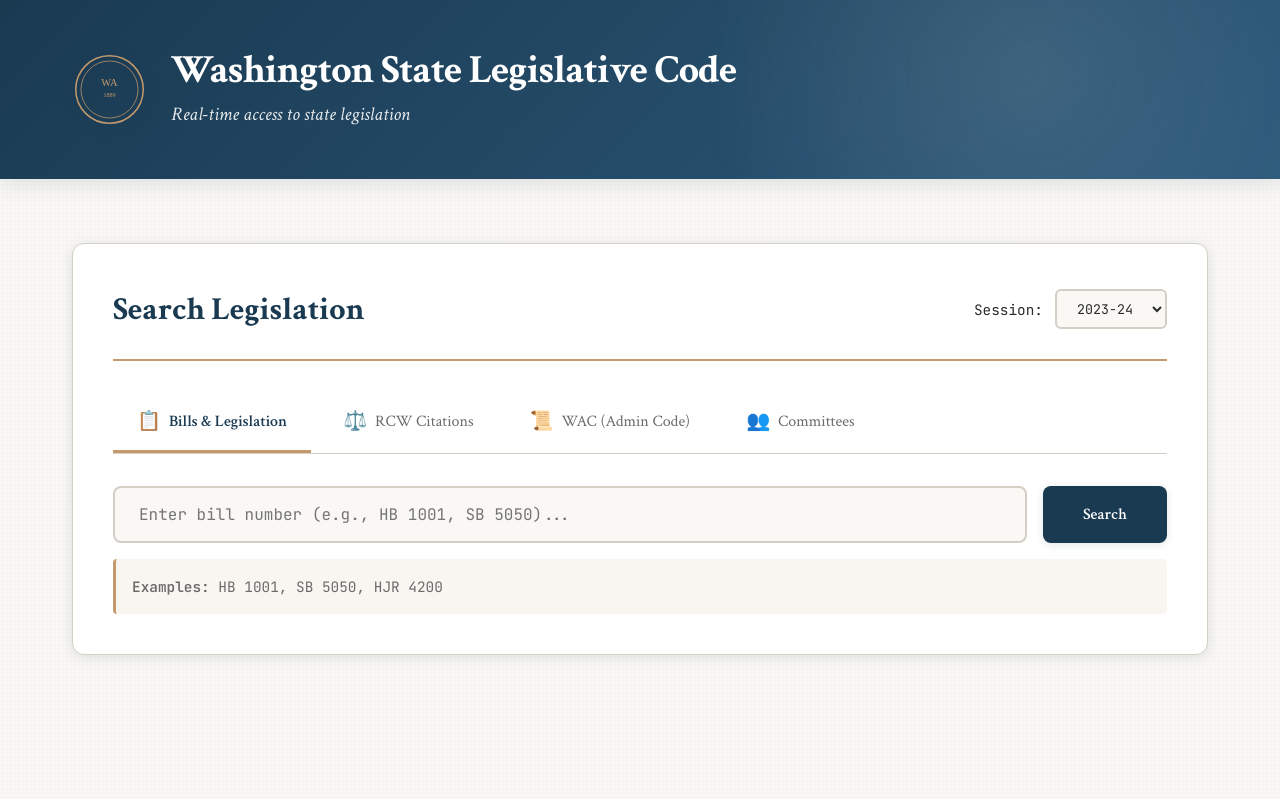
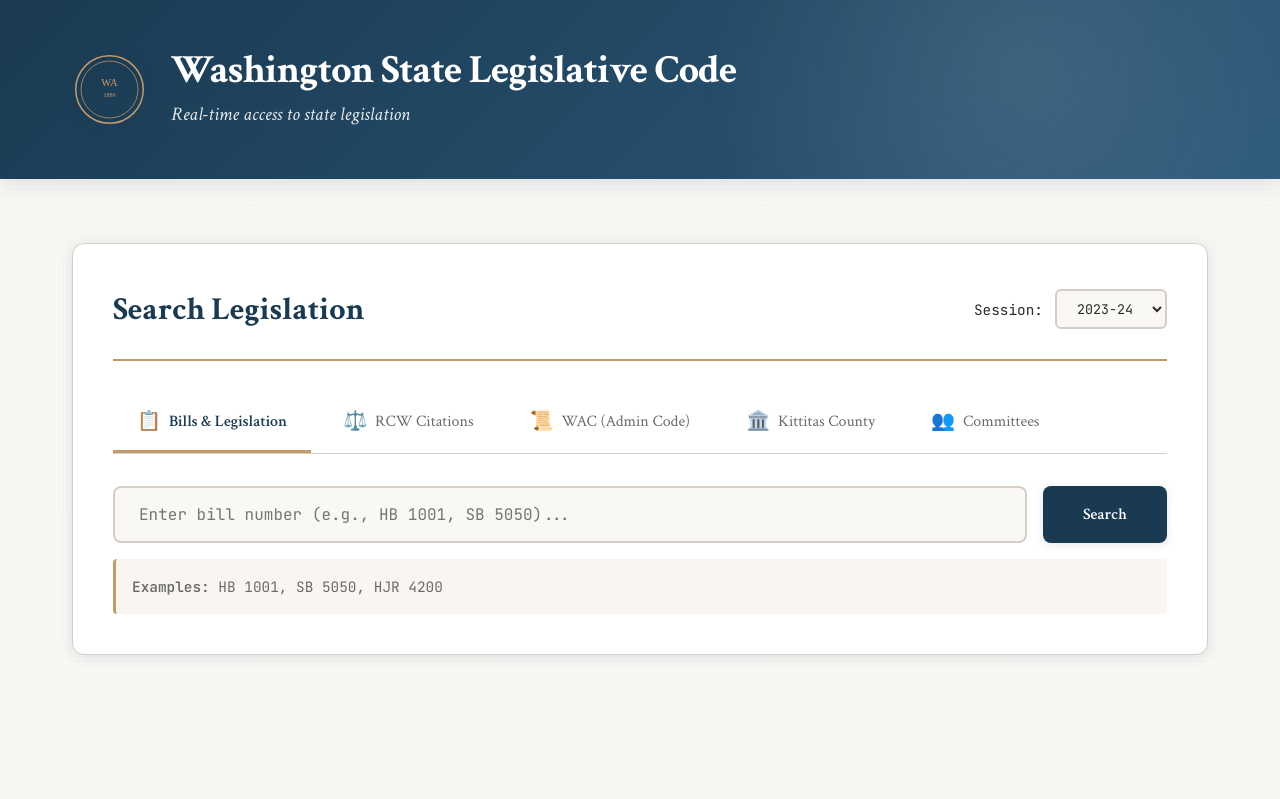
Before and after one commit to williamdmcbride/washington-legislative-explorer, a Flask app: page / in a window 1280 px wide. Shown: the top 799 px of the page. Run offline with Flask 3, Linux system fonts and the light colour scheme.

Commit message:
Update index.html

```diff
--- a/templates/index.html
+++ b/templates/index.html
@@ -64,6 +64,10 @@
                         <span class="tab-icon">📜</span>
                         WAC (Admin Code)
                     </button>
+                    <button class="tab-button" data-tab="kittitas">
+                        <span class="tab-icon">🏛️</span>
+                        Kittitas County
+                    </button>
                     <button class="tab-button" data-tab="committees">
                         <span class="tab-icon">👥</span>
                         Committees
@@ -125,6 +129,25 @@
                     </div>
                 </div>
 
+                <!-- Kittitas County Tab -->
+                <div class="tab-content" data-tab-content="kittitas">
+                    <div class="search-box">
+                        <input
+                            type="text"
+                            id="kittitas-search"
+                            class="search-input"
+                            placeholder="Enter topic or code section (e.g., building permits, zoning, KCC 17.15)..."
+                        >
+                        <button id="search-kittitas-btn" class="search-button">
+                            Search
+                        </button>
+                    </div>
+                    <div class="search-help">
+                        <p><strong>Search Kittitas County Code</strong></p>
+                        <p>Examples: building codes, zoning regulations, KCC 14.04 (building), KCC 17.15 (zoning)</p>
+                    </div>
+                </div>
+
                 <!-- Committees Tab -->
                 <div class="tab-content" data-tab-content="committees">
                     <button id="load-committees-btn" class="search-button" style="width: 100%;">
```
